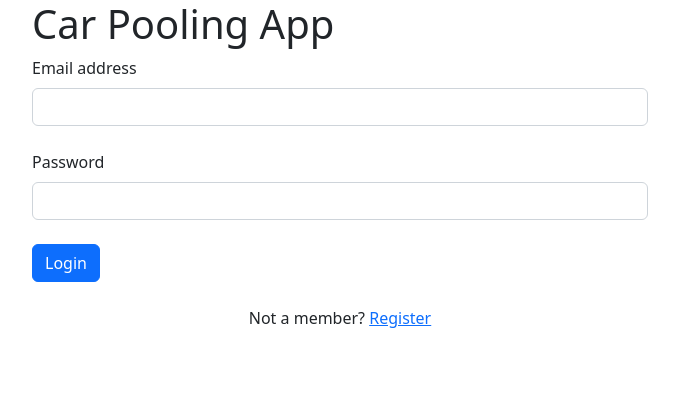
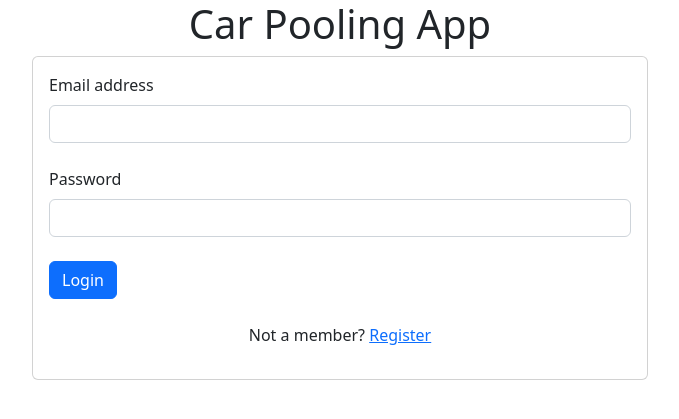
Before and after one commit to sahilM1001/car_pooling_app, a Django app: page /carpooling/view/login in a window 1280 px wide. Shown: the top 419 px of the page, without its empty margins (300-979 px from the left). Run offline with Django 4.2, Linux system fonts and the light colour scheme; some libraries are stand-ins or nearby versions.

Commit message:
login card added

```diff
--- a/templates/login/login.html
+++ b/templates/login/login.html
@@ -11,7 +11,9 @@
 </head>
 <body>
     <div class="container col-md-6">
-        <h1>Car Pooling App</h1>
+        <h1 class="text-center">Car Pooling App</h1>
+        <div class="card">
+            <div class="card-body">
                 <form>
                     <!-- Email input -->
                     <div class="form-outline mb-4">
@@ -29,7 +31,7 @@
 
 
                     <!-- Submit button -->
-            <button type="button" class="btn btn-primary btn-block mb-4" id="loginBtn">Login</button>
+                    <button type="button" class="btn btn-primary btn-block mb-4 text-center" id="loginBtn">Login</button>
 
                     <!-- Register buttons -->
                     <div class="text-center">
@@ -37,6 +39,9 @@
 
                     </div>
                   </form>
+            </div>
+        </div>
+
     </div>
     <script language="JavaScript" src='{% static "jquery.js" %}'></script>
     <script type='text/javascript'>
```
Lines whose indentation alone changed are shown as unchanged.
